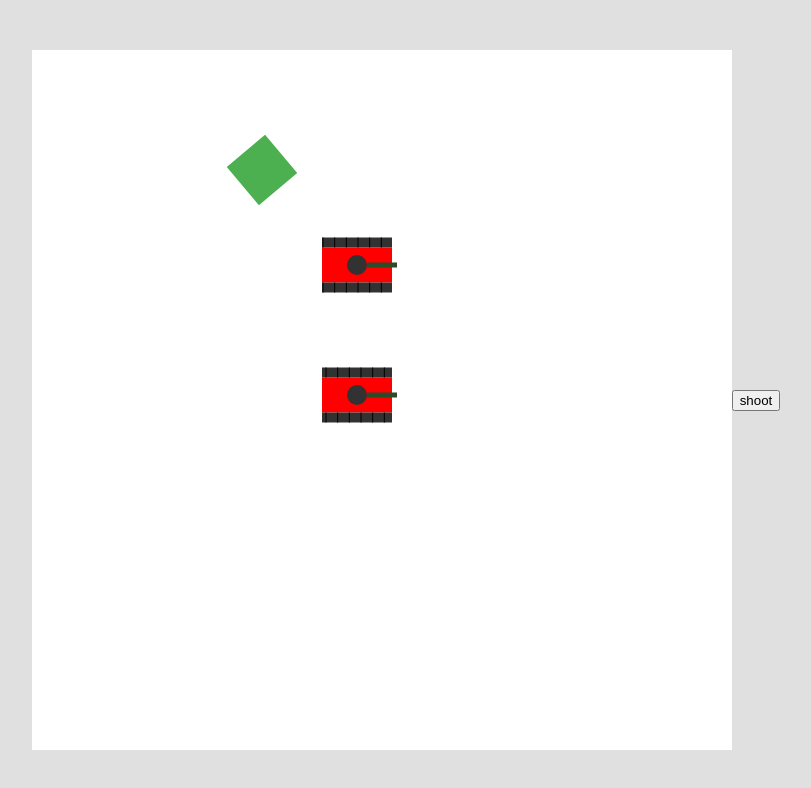
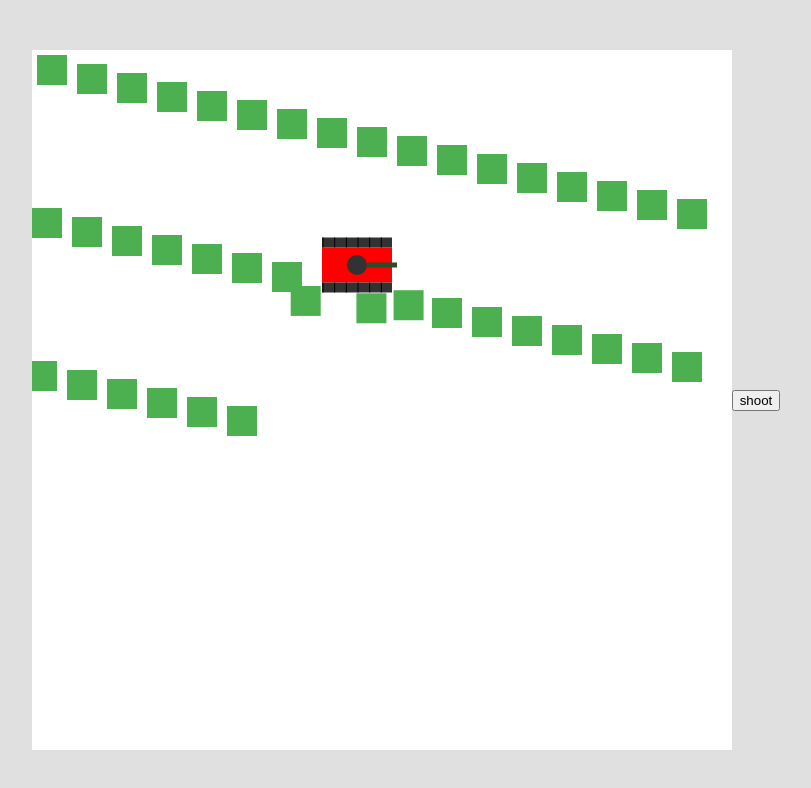
Before and after one commit to petros-greece/tank-canvas-game, a plain HTML site: page index.html in a window 1280 px wide. Shown: the whole page, without its empty margins (234-1045 px from the left). Drawn offline with Linux system fonts and the light colour scheme.

Commit message:
initialize Game

```diff
--- a/index.html
+++ b/index.html
@@ -28,19 +28,71 @@
   <button id="shoot">shoot</button>
 
   <script src="scripts/helpers.js"></script>
+
+  <script src="scripts/WorldBuilder.js"></script>
   <script src="scripts/Missile.js"></script>
   <script src="scripts/Tank.js"></script>
-
   <script src="scripts/Objects.js"></script>
+  <script src="scripts/Game.js"></script>
 
   <script>
     // Λήψη του canvas και του context
     const canvas = document.getElementById("tankCanvas");
     const ctx = canvas.getContext("2d");
 
-    game = {
+    let gameOptions = {
+      worldBuilders: [
+        {
+          builderOpts: {
+            num: 40,
+            dx: 40,
+            dy: 9,
+            sx: 0,
+            sy: 0,
+            sa: 0
+          },
+          objectOpts: {
+            height: 30,
+            width: 30,
+            position: { x: 20, y: 20 }
+          }
+        }
+      ],
+      tankOpts: [{
+        position: { x: 325, y: 215 },
+        moveToPos: { x: 325, y: 215 },
+        wheelLineNum: 2,
+        size: 5,
+        speed: 1,
+        frame: 0,
+        cannonAngle: 0,
+        bodyFill: 'red',
+        id: 0,
+        team: 'Warriors'
+      }]
+
+    }
+
+
+
+
+
+
+
+
+
+
+    let game = new Game(canvas, gameOptions);
+    game.attachEvents();
+
+    game.run();
+
+    /************
+
+        let game = {
           missiles: [],
-      objects: []
+          objects: [],
+          enemyTanks: []
           //frame: 0
         }
 
@@ -67,7 +119,7 @@
         }
 
 
-    for (let i = 0; i < 2; i += 1) {
+        for (let i = 0; i < 4; i += 1) {
           //debugger;
           let opts = JSON.parse(JSON.stringify(options));
           opts.position.y += i * 130;
@@ -134,28 +186,29 @@
             if(t.isDestroyed){
               tanks.splice(index,1)
             }
-       // console.log( t.id)
 
-       //console.log(tanks[0].frame);
+
             game.missiles.forEach((missile, index) => {
-          //console.log(index)
-          if( missile.owner !== t.id &&
-              t.detectCollision(missile) &&
-              !missile.isExploding){
-            //console.log(tanks[0].frame);
+              if( missile.owner !== t.id && t.detectCollision(missile) && !missile.isExploding){
                 missile.isExploding = true;
                 t.addDamage(10);
               }
-
             });
 
-        if (selectedTankIndex > -1 && selectedTankIndex !== index && t.detectCollision(tanks[selectedTankIndex])) {
-          tanks[selectedTankIndex].moveToPos = tanks[selectedTankIndex].position;
-          t.collide(tanks[selectedTankIndex]);
-          tanks[selectedTankIndex].collide(t);
-          //t.moveToPos  = JSON.parse(JSON.stringify(t.position));
+            tanks.forEach((tank, tankIndex) => {
+              if(tankIndex !== index &&  t.detectCollision(tank) ) {
+                t.collide(tank);
+                tank.collide(t);
                 t.moveToPos = t.position;
               }
+            });
+
+            // if (selectedTankIndex > -1 && selectedTankIndex !== index && t.detectCollision(tanks[selectedTankIndex])) {
+            //   tanks[selectedTankIndex].moveToPos = tanks[selectedTankIndex].position;
+            //   t.collide(tanks[selectedTankIndex]);
+            //   tanks[selectedTankIndex].collide(t);
+            //   t.moveToPos = t.position;
+            // }
 
             t.moveTo();
           });
@@ -192,17 +245,13 @@
         }, 10);
 
 
-
-
-
-
-
         document.getElementById('shoot').onclick = function () {
           //alert('yo')
           tanks[0].fireMissile(ctx);
         }
 
 
+    ***************/
 
   </script>
 </body>
--- a/scripts/Game.js
+++ b/scripts/Game.js
@@ -1,7 +1,9 @@
 class Game {
 
-    constructor(ctx, options = {}) {
-        this.ctx = ctx;
+	constructor(canvas, options = {}) {
+		this.canvas = canvas;
+		this.ctx = canvas.getContext("2d");
+		this.team = 'Warriors';
 
 		// Initialize properties from options or set to default values
 		this.tanks = options.tanks || []; // Array to hold all tank objects
@@ -27,10 +29,152 @@ class Game {
 			maxTanks: 5,
 			stageBackground: "#333",
 		};
+		this.builder = new WorldBuilder(canvas);
+		this.worldBuilders = options.worldBuilders || [];
+		this.worldObjects = options.worldObjects || [];
+		this.tankOpts = options.tankOpts || [];
+		this.tanks = [];
+		this.missiles = options.missiles || [];
+		this.interval = null;
+		this.init(canvas);
 	}
 
-    init(){
+	init(canvas) {
+
+		const ctx = this.ctx;
+
+		this.worldBuilders.forEach((builder) => {
+			const objs = this.builder.giveTeamOfObjects(builder.builderOpts, builder.objectOpts);
+			// Create a new GameObject for each set of options and render it
+			objs.forEach((opts) => {
+				const gameObject = new GameObject(ctx, opts); // Create a new GameObject with the options
+				//gameObject.render(); // Render the object on the context
+				this.worldObjects.push(gameObject); // Add the object to the worldObjects array
+			});
+		})
+
+
+		this.tankOpts.forEach((tankOpts) => {
+			const tank = new Tank(ctx, tankOpts); // Create a new Tank with the options
+			this.tanks.push(tank); // Add the tank to the tanks array
+		});
+
+
+
+
+
 
 	}
 
+	run(){
+		const ctx = this.ctx;
+		const cW = this.canvas.width;
+		const cH = this.canvas.height;
+		this.interval = setInterval(() => {
+			//console.time('Game Loop')
+			ctx.clearRect(0, 0, canvas.width, canvas.height);
+
+
+			this.tanks.forEach((t, index) => {
+
+				if(t.isDestroyed){
+					this.tanks.splice(index,1)
 				}
+
+
+				this.missiles.forEach((missile, index) => {
+					if( missile.owner !== t.id && t.detectCollision(missile) && !missile.isExploding){
+						missile.isExploding = true;
+						t.addDamage(10);
+					}
+				});
+
+				this.tanks.forEach((tank, tankIndex) => {
+					if(tankIndex !== index &&  t.detectCollision(tank) ) {
+						t.collide(tank);
+						tank.collide(t);
+						t.moveToPos = t.position;
+					}
+				});
+
+				// if (selectedTankIndex > -1 && selectedTankIndex !== index && t.detectCollision(tanks[selectedTankIndex])) {
+				//   tanks[selectedTankIndex].moveToPos = tanks[selectedTankIndex].position;
+				//   t.collide(tanks[selectedTankIndex]);
+				//   tanks[selectedTankIndex].collide(t);
+				//   t.moveToPos = t.position;
+				// }
+
+				t.moveTo();
+			});
+
+
+			this.worldObjects.forEach(obj => {
+
+				this.tanks.forEach((t, index) => {
+
+					if (t.detectCollision(obj)) {
+						t.collide(obj)
+						t.moveToPos = t.position;
+					}
+				})
+				obj.render()
+
+				//obj.update(game.missiles)
+
+			});
+
+
+
+		}, 20);
+
+	}
+
+	attachEvents(){
+		let selectedTankIndex = -1;
+
+		this.canvas.addEventListener('click', (event) => {
+			const rect = canvas.getBoundingClientRect();
+			const position = { x: event.clientX - rect.left, y: event.clientY - rect.top }
+			let isClicked = false;
+
+			this.tanks.forEach((t, index) => {
+
+				t.selected = false;
+				if (t.checkIfClicked(position)) {
+					if (t.team === this.team) {
+
+						// if (index === selectedTankIndex) {
+						//   tanks[selectedTankIndex].fireMissile(ctx)
+						// }
+						selectedTankIndex = index;
+						isClicked = true;
+
+					}
+					else{
+						tanks[selectedTankIndex].targetPos =  position;
+						tanks[selectedTankIndex].isFiring = true;
+						//tanks[selectedTankIndex].addDamage(10);
+						//tanks[selectedTankIndex].fireMissileTo(ctx);
+						isClicked = true;
+					}
+				}
+
+
+
+
+			});
+
+			// Move the selected tank to the clicked point
+			if (!isClicked) {
+				this.tanks[selectedTankIndex].moveToPos = position;
+				// tanks[selectedTankIndex].fireMissile(ctx);
+			}
+			this.tanks[selectedTankIndex].selected = true;
+
+
+		});
+	}
+
+
+
+}
--- a/scripts/tank.js
+++ b/scripts/tank.js
@@ -6,8 +6,8 @@ class Tank {
         this.id = options.id ? `tank_${options.id}` : 'tank_0';
         // Set up position with default values
         this.position = this.position || {};
-        this.position.x = options.position.x;  // Default x position
-        this.position.y = options.position.y; // Default y position
+        this.position.x = options.position.x || 200;  // Default x position
+        this.position.y = options.position.y || 200; // Default y position
         this.moveToPos = options.moveToPos || {};
         this.moveToPos.x = options.moveToPos.x;
         this.moveToPos.y = options.moveToPos.y;
@@ -59,9 +59,9 @@ class Tank {
         const size = this.size;
         const ctx = this.ctx;
 
-        if (this.automated) {
-            this.render
-        }
+        // if (this.automated) {
+        //     this.render
+        // }
 
         this.renderSelection(ctx);
         this.renderBody(ctx, size);
@@ -404,6 +404,8 @@ class Tank {
 
 
 
+
+
     /**
      * automate shooting.
      * should draw a line towards the target, check is any obstacles on the way
```
Lines whose indentation alone changed are shown as unchanged.
